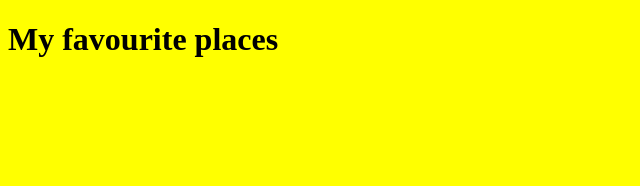
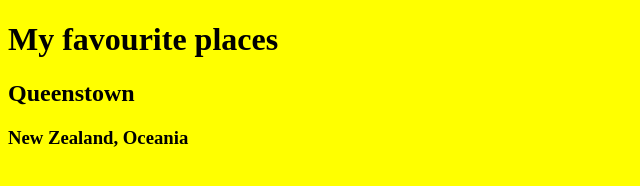
Before and after one commit to WeAreAcademy/favourite-places-html-c3, a plain HTML site: page index.html in a window 1280 px wide. Shown: the whole page, without its empty margins (0-640 px from the left). Drawn offline with Linux system fonts and the light colour scheme.

Commit message:
added queenstown

```diff
--- a/index.html
+++ b/index.html
@@ -11,5 +11,11 @@
     <header>
       <h1>My favourite places</h1>
     </header>
+    <main>
+      <section>
+        <h2>Queenstown</h2>
+        <h3>New Zealand, Oceania</h3>
+      </section>
+    </main>
   </body>
 </html>
```
